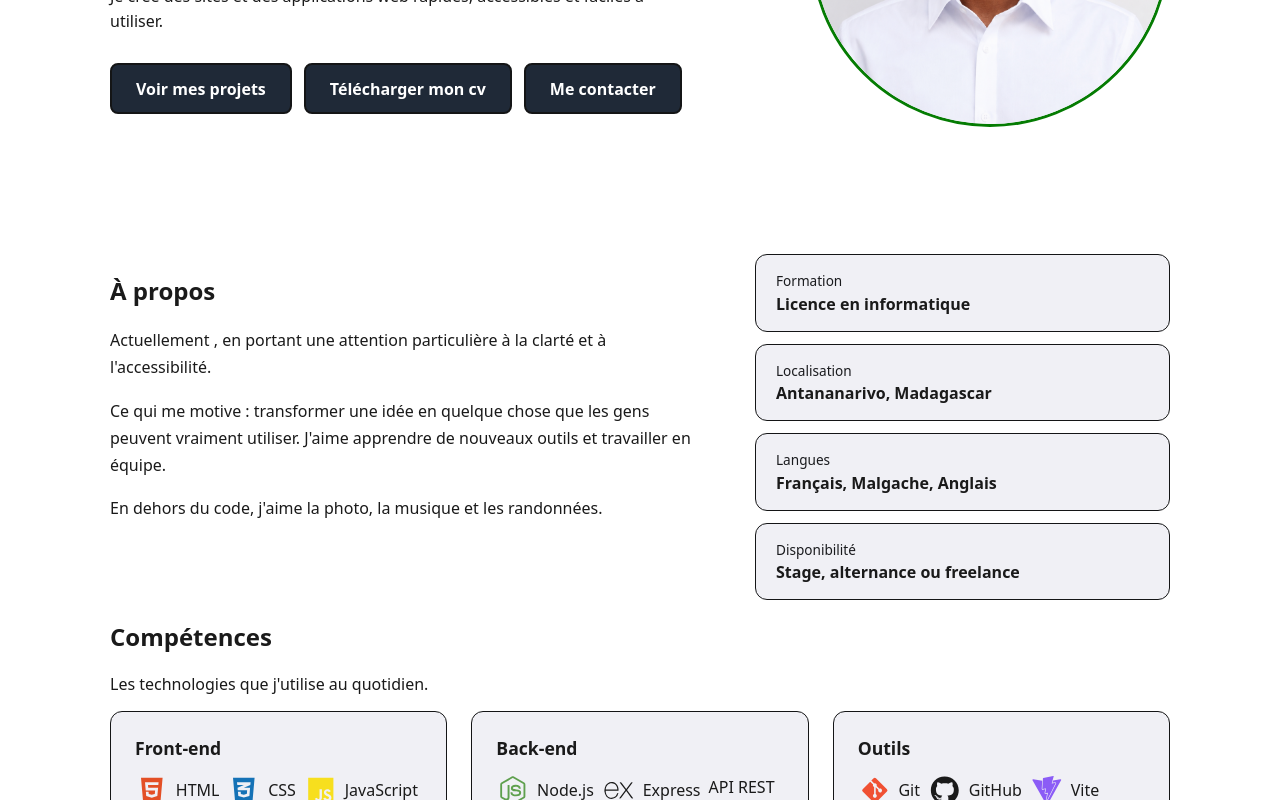
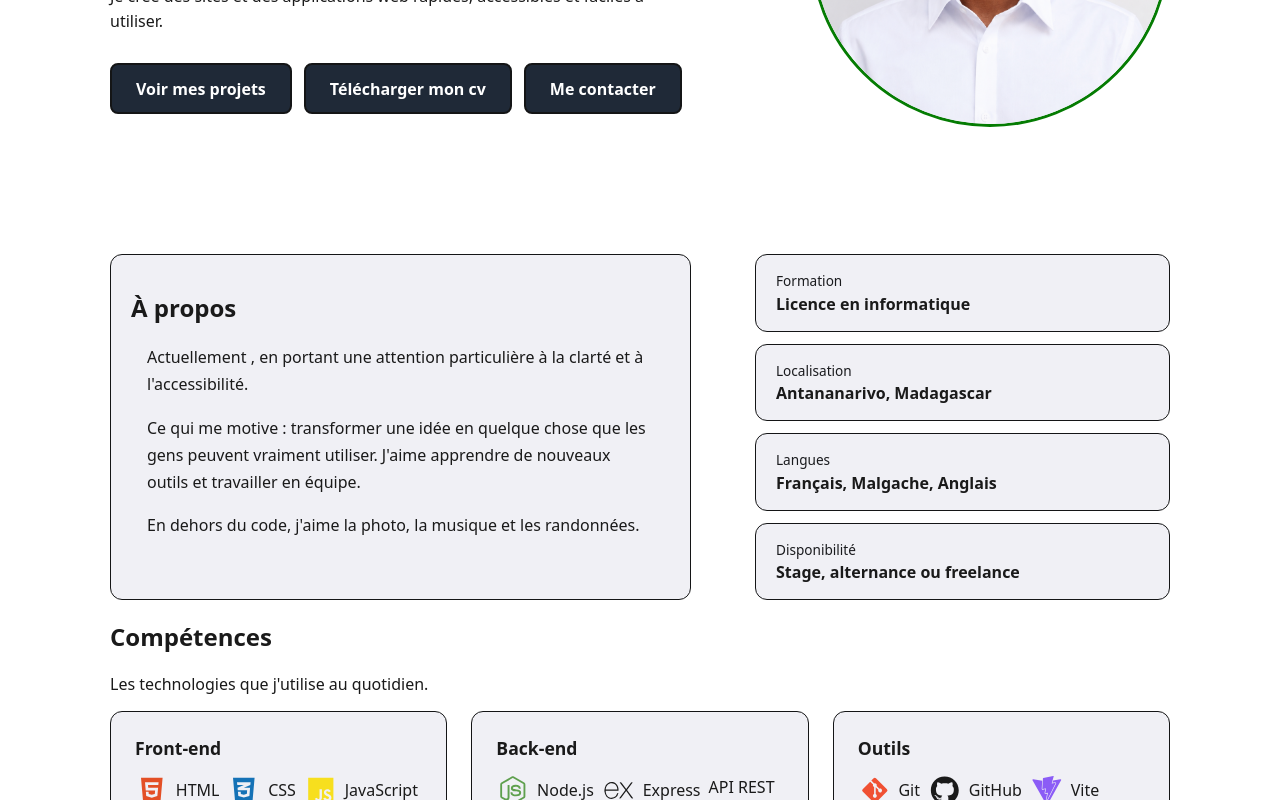
Before and after one commit to Nantenainatatila/NANTENAINA_PORTFOLIO, a React (Vite) app: page / in a window 1280 px wide. Shown: the part 409-1209 px from the top of the page. Built offline with nearby package versions, Linux system fonts and the light colour scheme.

Commit message:
Modification

```diff
--- a/src/components/About.css
+++ b/src/components/About.css
@@ -4,9 +4,14 @@
   grid-template-columns: 1fr;
   gap: 2rem;
 }
-
+.about__text {
+   padding: 1rem 1.25rem;
+  background: var(--card);
+  border: 1px solid var(--border);
+  border-radius: 12px;
+}
 .about__text p {
-  margin: 0 0 1rem;
+  margin: 1rem;
   line-height: 1.7;
   max-width: 40rem;
 }
--- a/src/components/About.jsx
+++ b/src/components/About.jsx
@@ -6,6 +6,7 @@ const facts = [
   { label: "Localisation", value: "Antananarivo, Madagascar" },
   { label: "Langues", value: "Français, Malgache, Anglais" },
   { label: "Disponibilité", value: "Stage, alternance ou freelance" },
+
 ];
 
 export default function About() {
```
